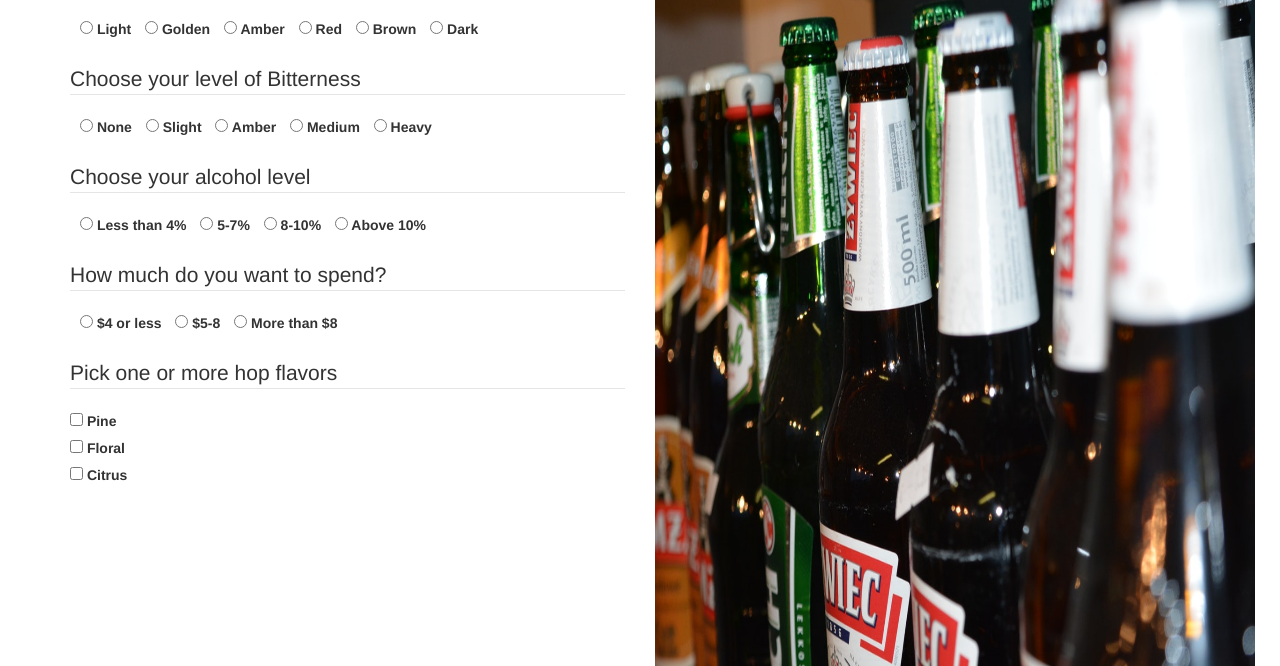
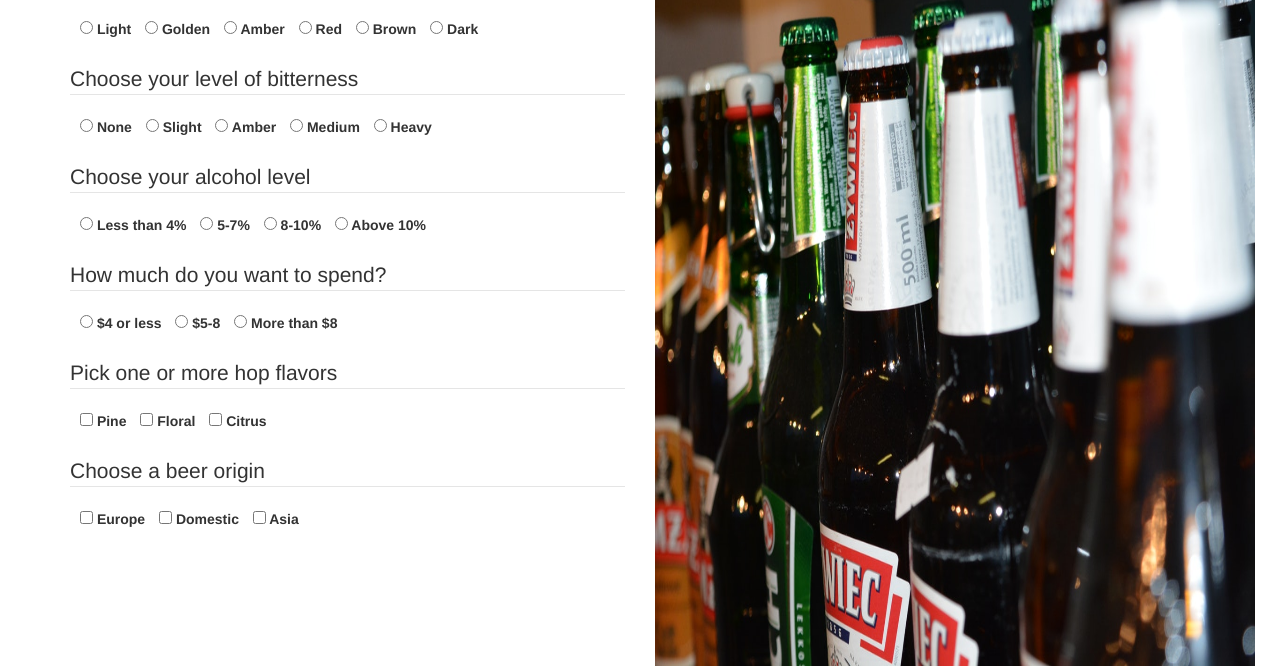
Before and after one commit to pnapper/beer-world, a plain HTML site: page index.html in a window 1280 px wide. Shown: the part 302-968 px from the top of the page. Drawn offline with nearby package versions, Linux system fonts and the light colour scheme.

Commit message:
Complete survey questions.

```diff
--- a/css/styles.css
+++ b/css/styles.css
@@ -5,3 +5,6 @@
 input[type="radio"]{
   margin-left:10px;
 }
+input[type="checkbox"]{
+  margin-left: 10px;
+}
--- a/index.html
+++ b/index.html
@@ -45,7 +45,7 @@
           </label>
         </div>
         <br>
-        <legend>Choose your level of Bitterness</legend>
+        <legend>Choose your level of bitterness</legend>
             <div class="form-check">
               <label class="form-check-label">
                 <input type="radio" class="form-check-input" name="bitter" id="optionsRadios2" value="none">
@@ -111,17 +111,29 @@
                 <input class="form-check-input" type="checkbox" value="pine">
                 Pine
               </label>
-            </div>
-            <div class="form-check form-check-inline">
               <label class="form-check-label">
                 <input class="form-check-input" type="checkbox" value="floral">
                 Floral
               </label>
-            </div>
-            <div class="form-check form-check-inline">
               <label class="form-check-label">
                 <input class="form-check-input" type="checkbox" value="Citrus">
                 Citrus
+              </label>
+            </div>
+            <br>
+            <legend>Choose a beer origin</legend>
+            <div class="form-check form-check-inline">
+              <label class="form-check-label">
+                <input class="form-check-input" type="checkbox" value="europe">
+                Europe
+              </label>
+              <label class="form-check-label">
+                <input class="form-check-input" type="checkbox" value="domestic">
+                Domestic
+              </label>
+              <label class="form-check-label">
+                <input class="form-check-input" type="checkbox" value="asia">
+                Asia
               </label>
             </div>
       </div>
```
